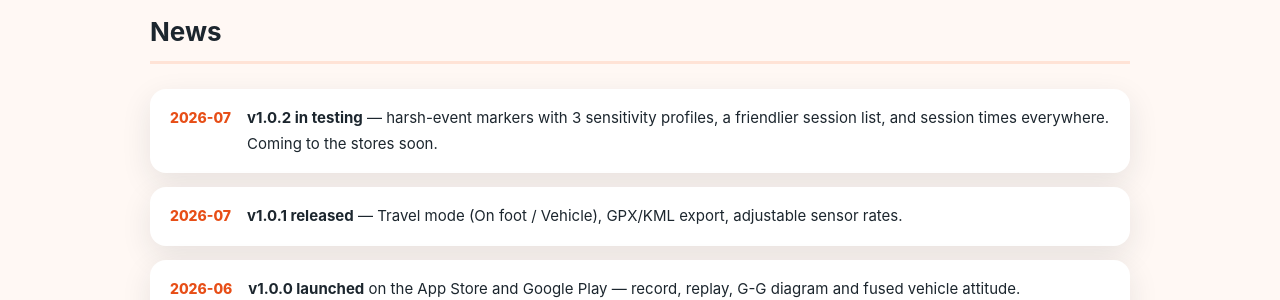
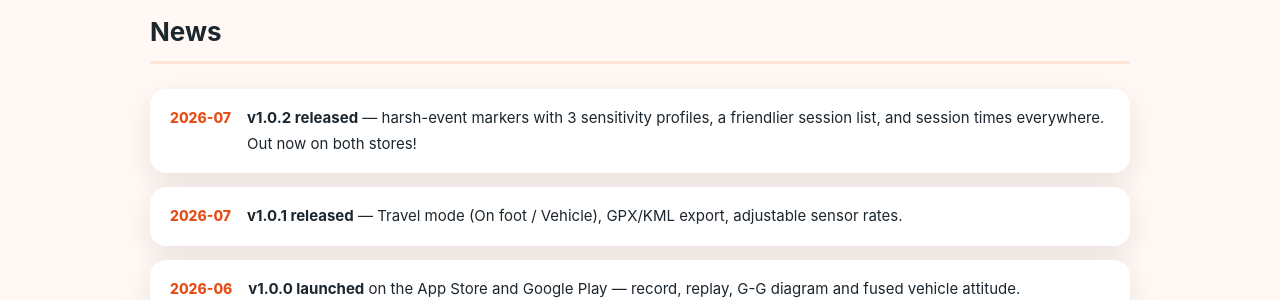
Before and after one commit to m7e-org/apexlog-site, a Jekyll site: the page built from index.md, in a window 1280 px wide and 900 px high, scrolled down 2884 px. Shown: the part 152-452 px from the top of the window. Built offline with Jekyll 4.4.1, drawn with Linux system fonts in a browser that asks for light colours.

Commit message:
News: v1.0.2 released on both stores

```diff
--- a/index.md
+++ b/index.md
@@ -59,7 +59,7 @@ alt_lang: /index.ja
 ## News
 
 <div class="news">
-  <div class="item"><span class="date">2026-07</span><div class="body"><b>v1.0.2 in testing</b> — harsh-event markers with 3 sensitivity profiles, a friendlier session list, and session times everywhere. Coming to the stores soon.</div></div>
+  <div class="item"><span class="date">2026-07</span><div class="body"><b>v1.0.2 released</b> — harsh-event markers with 3 sensitivity profiles, a friendlier session list, and session times everywhere. Out now on both stores!</div></div>
   <div class="item"><span class="date">2026-07</span><div class="body"><b>v1.0.1 released</b> — Travel mode (On foot / Vehicle), GPX/KML export, adjustable sensor rates.</div></div>
   <div class="item"><span class="date">2026-06</span><div class="body"><b>v1.0.0 launched</b> on the App Store and Google Play — record, replay, G-G diagram and fused vehicle attitude.</div></div>
 </div>
```
Also changed, not shown: index.ja.md (+1 -1 lines).
